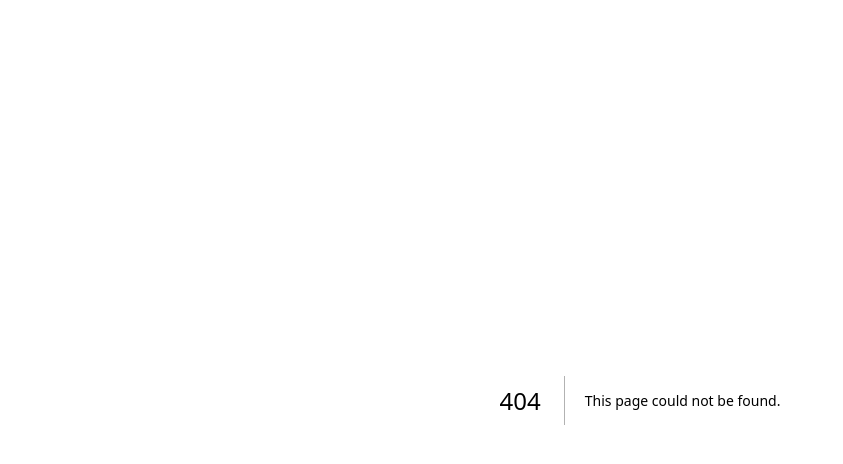
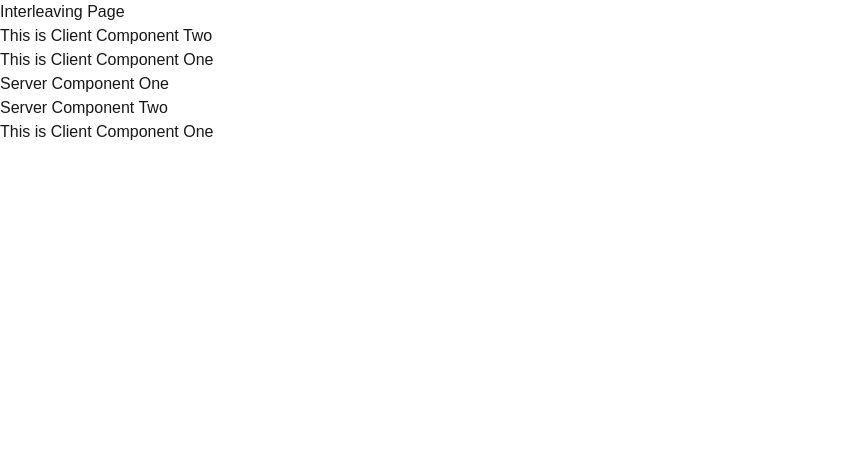
Before and after one commit to Parish-Gawari/rendering-demo, a Next.js app: page /interleaving in a window 1280 px wide. Before the commit this address had no page. Shown: the top 464 px of the page, without its empty margins (0-843 px from the left). Built offline with nearby package versions, Linux system fonts and the light colour scheme.

Commit message:
Interleaving Components Done

```diff
--- /dev/null
+++ b/src/app/interleaving/page.tsx
@@ -0,0 +1,14 @@
+import { ClientCompTwo } from "@/components/client-component-two"
+import { ServerComponentOne } from "@/components/server-component-one"
+
+
+export default function Interleaving() {
+    return (
+        <>
+            <h1>Interleaving Page</h1>
+            <ClientCompTwo>
+                <ServerComponentOne/>
+            </ClientCompTwo>
+        </>
+    )
+}
--- /dev/null
+++ b/src/components/client-component-one.tsx
@@ -0,0 +1,9 @@
+"use client"
+
+export const ClientCompOne = () => {
+    return (
+        <>
+        <h1>This is Client Component One</h1>
+        </>
+    )
+}
--- /dev/null
+++ b/src/components/client-component-two.tsx
@@ -0,0 +1,12 @@
+"use client";
+import { ClientCompOne } from "./client-component-one";
+
+export const ClientCompTwo = ({ children }: { children: React.ReactNode }) => {
+  return (
+    <>
+      <h1>This is Client Component Two</h1>
+      <ClientCompOne />
+      {children}
+    </>
+  );
+};
--- /dev/null
+++ b/src/components/server-component-one.tsx
@@ -0,0 +1,15 @@
+import fs from "fs";
+import { ServerComponentTwo } from "./server-component-two";
+import { ClientCompOne } from "./client-component-one";
+
+export const ServerComponentOne = () => {
+  fs.readFileSync("src/components/server-component-one.tsx", "utf-8");
+
+  return (
+    <>
+      <h1>Server Component One</h1>
+      <ServerComponentTwo />
+      <ClientCompOne/>
+    </>
+  );
+};
--- /dev/null
+++ b/src/components/server-component-two.tsx
@@ -0,0 +1,7 @@
+import fs from "fs";
+
+export const ServerComponentTwo = () => {
+    fs.readFileSync("src/components/server-component-two.tsx","utf-8")
+
+    return <h1>Server Component Two</h1>
+}
```
